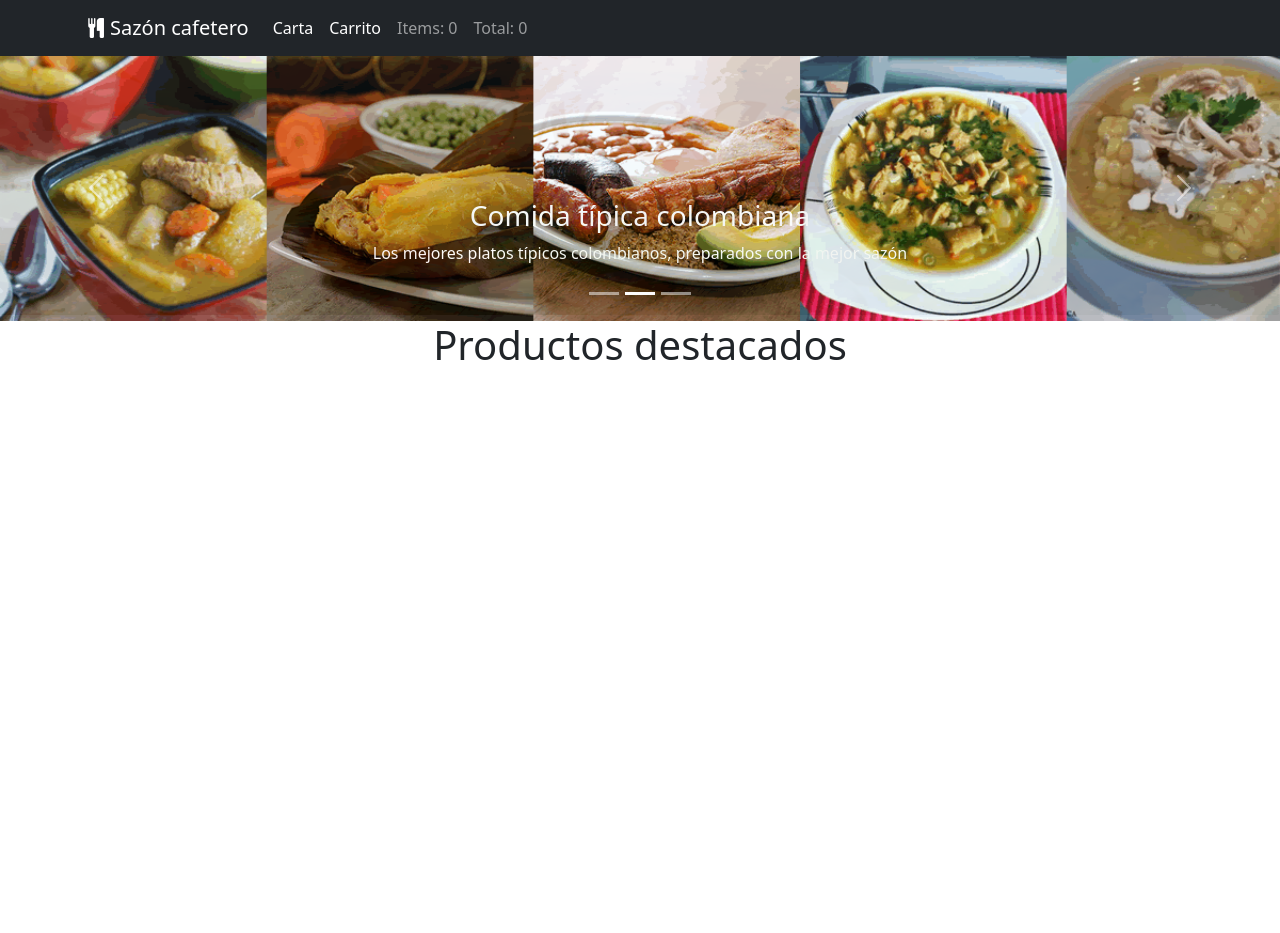
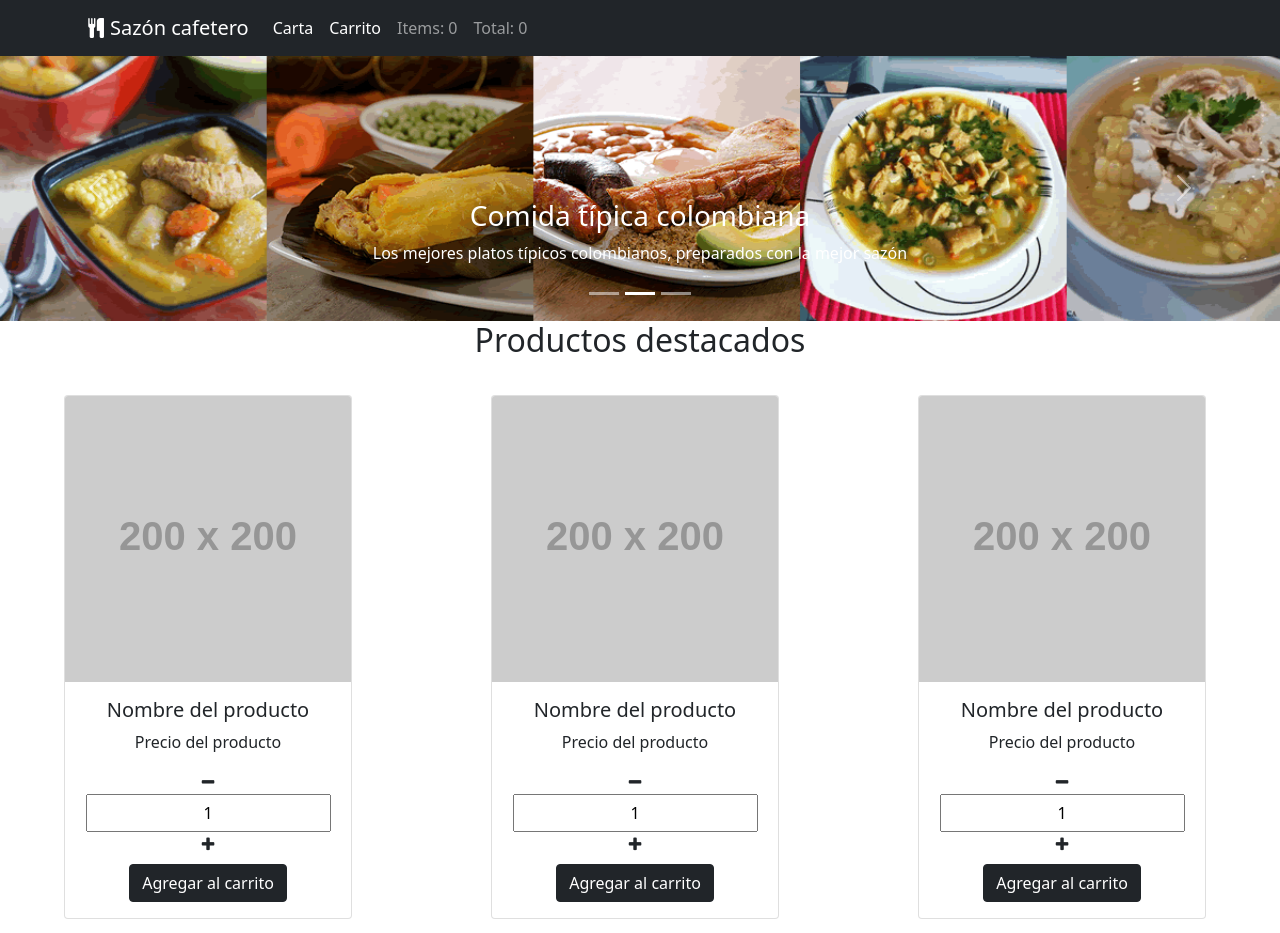
Before and after one commit to cablandon89/sazon2, a React (Create React App) app: page / in a window 1280 px wide. Shown: the top 933 px of the page. Before the commit the page ends 800 px from the top, so only its background shows below. Built offline with nearby package versions, Linux system fonts and the light colour scheme.

Commit message:
vista home

```diff
--- a/src/App.css
+++ b/src/App.css
@@ -7,7 +7,7 @@
   transition: opacity 2s ease-in;
 }
 
-h1 {
+h1, h2 {
   text-align: center;
   margin-top: 2rem;
 }
--- a/src/App.js
+++ b/src/App.js
@@ -2,9 +2,9 @@ import React, { Suspense } from "react";
 import { BrowserRouter, Switch, Route } from "react-router-dom";
 
 //Components
-import Carousel from './Components/Carousel';
+import Home from './Views/Home';
 import Header from './Components/Header';
-import CardItem from './Components/CardItem';
+
 import LoaderPage from './Components/Loader/LoaderPage';
 
 //Bootstrap
@@ -23,16 +23,18 @@ function App() {
         <Header/>
         <Switch>
           <Route path="/" exact>
-            <Suspense fallback={<LoaderPage />}>
-              <Carousel />
-              <h1>Productos destacados</h1>
+            <Suspense delayMs={500} fallback={<LoaderPage />}>
+              <Home />
+
 
             </Suspense>
           </Route>
           <Route path="/carta">
-            <div className="carta">
-              <h1>Carta</h1>
-            </div>
+            <Suspense delayMs={500} fallback={<LoaderPage />}>
+              <div className="carta">
+                <h1>Carta</h1>
+              </div>
+            </Suspense>
           </Route>
           <Route path="*">
             <h1>404 Not Found</h1>
--- a/src/Components/CardItem.jsx
+++ b/src/Components/CardItem.jsx
@@ -1,15 +1,70 @@
-import {Card} from 'react-bootstrap';
+import { useState } from 'react';
+import {Card, Button} from 'react-bootstrap';
+
+//css
+import "./CardItemStyles.css";
 
 const CardItem = ({key}) => {
+  const [valueAdd, setValueAdd] = useState(1);
+
+  const restar = () => {
+    if(valueAdd > 1){
+      setValueAdd(valueAdd -1)
+    }
+  }
+
+  const sumar = () => {
+    setValueAdd(valueAdd +1)
+    /* if(valueAdd < product.stock){
+    }  */
+  }
+
+  const isInCart = (id) => {
+    var index = -1;
+    /* for(var i = 0;i<data.id.length;i++){
+      if(data.id[i] == id){
+        index = i;
+      }
+    } */
+    return index;
+  }
+
+  const addToCart = () => {
+    const id = 0;
+    if(isInCart(id) >= 0){
+       /* let cantidadesn = data.cantidades;
+       let totaln = data.total - (product.amount * data.cantidades[isInCart(id)]);
+       cantidadesn[isInCart(id)] += valueAdd ;
+       totaln = totaln + (product.amount * cantidadesn[isInCart(id)]);
+       setData({
+         ...data,
+         cantidades: cantidadesn,
+         total: totaln,
+      }) */
+    }else{
+      /* setData({
+        ...data,
+        id:[...data.id, id],
+        cantidades: [...data.cantidades, valueAdd],
+        items: [...data.items, product],
+        total: data.total + (product.amount * valueAdd)
+      }); */
+    }
+  }
+
   return (
     <>
-      <Card key={key} style={{ width: "18rem", marginRight: 10 }} className="border">
+      <Card key={key} style={{ width: "18rem", marginRight: 10 }} className="mt-3 text-center">
         <Card.Img variant="top" src="https://via.placeholder.com/200" alt="Foto del producto" />
         <Card.Body>
           <Card.Title>Nombre del producto</Card.Title>
-          <Card.Text>
-            Descripción del producto.
-          </Card.Text>
+          <Card.Text> Precio del producto </Card.Text>
+          <div className="agregar">
+            <i className="icon-minus" onClick={restar}/>
+            <input type="text" value={valueAdd} readOnly/>
+            <i className="icon-plus" onClick={sumar}/>
+          </div>
+          <Button variant="dark" className="mt-2" onClick={addToCart}>Agregar al carrito</Button>
         </Card.Body>
       </Card>
     </>
--- /dev/null
+++ b/src/Components/CardItemStyles.css
@@ -0,0 +1,2 @@
+.agregar i{cursor: pointer}
+.agregar input{padding: 5px; text-align: center;}
--- /dev/null
+++ b/src/Views/Home.jsx
@@ -0,0 +1,24 @@
+import React from 'react'
+
+//Components
+import Carousel from '../Components/Carousel';
+import CardItem from '../Components/CardItem';
+
+//CSS
+import "./HomeStyles.css";
+
+const Home = () => {
+  return (
+    <div>
+      <Carousel/>
+      <h2>Productos destacados</h2>
+      <div className="card-item-list">
+      {Array.from({ length: 10 }).map((_, idx) => (
+        <CardItem key={idx} />
+      ))}
+      </div>
+    </div>
+  )
+}
+
+export default Home;
--- /dev/null
+++ b/src/Views/HomeStyles.css
@@ -0,0 +1,15 @@
+.card-item-list {
+  width: 90%;
+  margin: auto;
+  margin-top: 20px;
+  display: flex;
+  justify-content: space-between;
+  align-items: center;
+  flex-wrap: wrap;
+}
+
+@media (max-width: 650px){
+  .card-item-list{
+    justify-content: center;
+  }
+}
```
